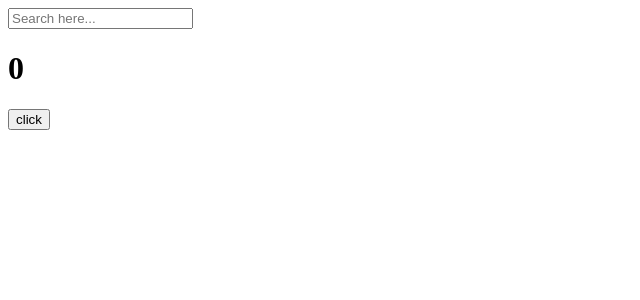
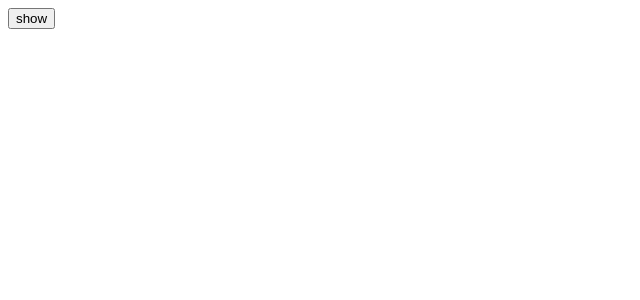
Before and after one commit to rhokanson/react-nomad, a React (Create React App) app: page / in a window 1280 px wide. Shown: the top 300 px of the page, without its empty margins (0-640 px from the left). Built offline with nearby package versions, Linux system fonts and the light colour scheme.

Commit message:
Update App.js

```diff
--- a/src/App.js
+++ b/src/App.js
@@ -1,27 +1,20 @@
 import { useState, useEffect } from "react"
 
+function Hello() {
+  useEffect(()=> {
+    console.log("created");
+    return () => console.log("destroyed");
+  }, [])
+  return <h1>Hello</h1>;
+}
+
 function App() {
-  const [counter, setValue] = useState(0);
-  const [keyword, setKeyword] = useState("")
-  const onClick = () => setValue((prev) => prev +1);
-  const onChange = (event) => setKeyword(event.target.value);
-  console.log("I run all the time");
-  useEffect(()=>{
-    console.log("call the api")
-  }, [])
-  useEffect(()=>{
-    if (keyword !== "") {
-      console.log("search for", keyword);
-    }
-  }, [keyword])
-  useEffect(()=>{
-      console.log("counter change");
-  }, [counter])
+  const [showing, setShowing] = useState(false);
+  const onClick = () => setShowing(prev => !prev)
   return (
       <div>
-        <input value={keyword} onChange={onChange} type="text" placeholder="Search here..." />
-        <h1>{counter}</h1>
-        <button onClick={onClick}>click</button>
+        {showing ? <Hello /> : null}
+      <button onClick={onClick}>{showing ? "hide" : "show"}</button>
       </div>
   );
 }
```
